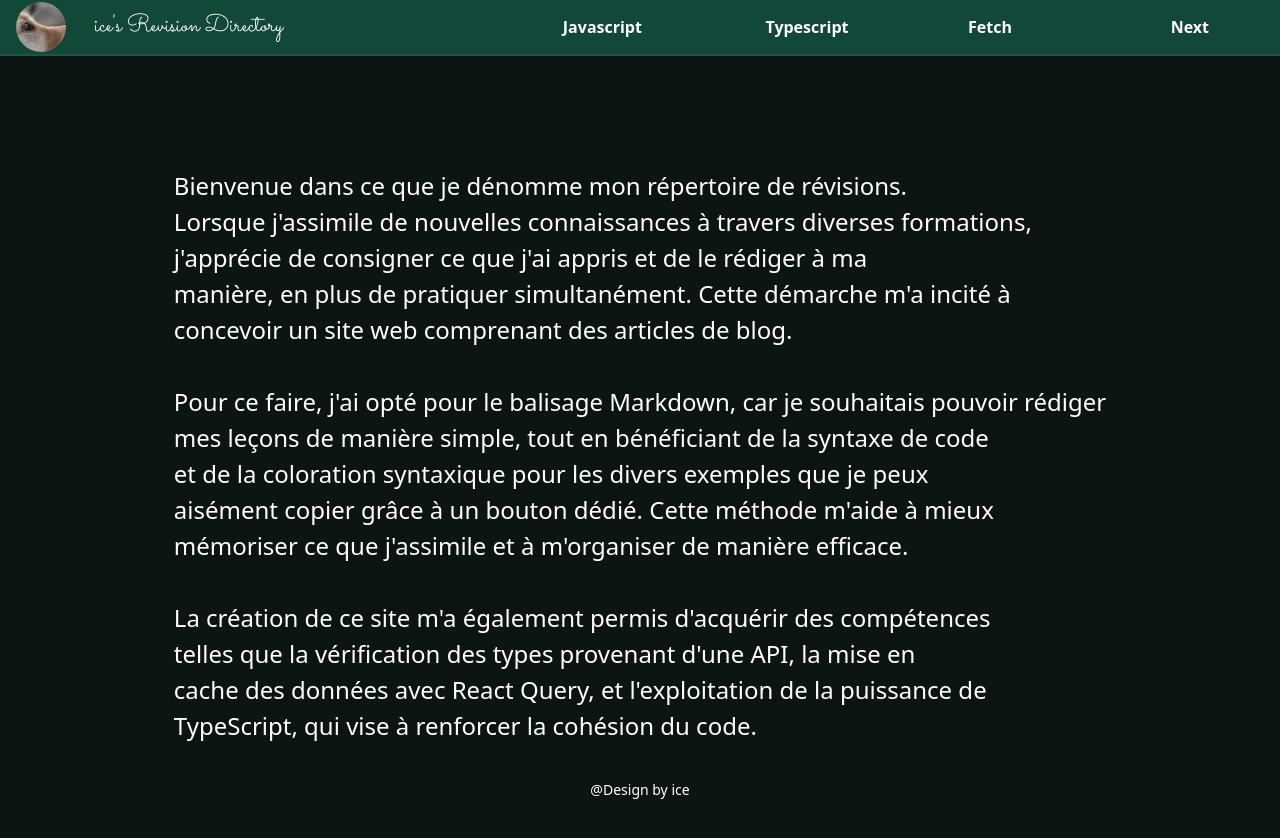
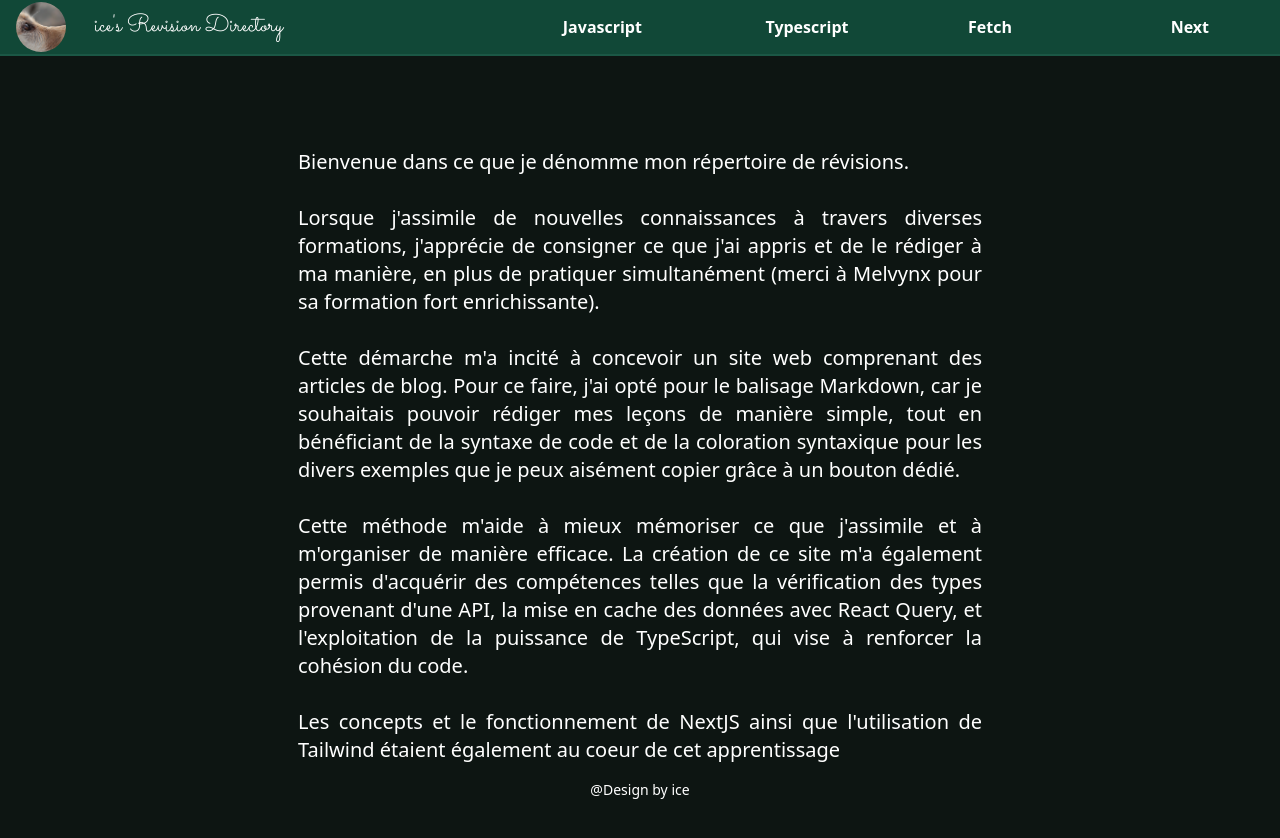
Before and after one commit to icenatsu/notions_typescript, a Next.js app: page / in a window 1280 px wide. Shown: the top 838 px of the page. Built offline with nearby package versions, Linux system fonts and the light colour scheme.

Commit message:
maj: message d'accueil

```diff
--- a/app/page.tsx
+++ b/app/page.tsx
@@ -3,19 +3,8 @@
 const Home = () => {
   return (
     <div className="flex min-h-screen items-center justify-center">
-      <p className="whitespace-pre-line">
-        {`Bienvenue dans ce que je dénomme mon répertoire de révisions.
-        Lorsque j'assimile de nouvelles connaissances à travers diverses formations,
-        j'apprécie de consigner ce que j'ai appris et de le rédiger à ma
-        manière, en plus de pratiquer simultanément. Cette démarche m'a incité à
-        concevoir un site web comprenant des articles de blog.\n\n Pour ce faire, j'ai opté pour le balisage Markdown, car je souhaitais pouvoir rédiger
-        mes leçons de manière simple, tout en bénéficiant de la syntaxe de code
-        et de la coloration syntaxique pour les divers exemples que je peux
-        aisément copier grâce à un bouton dédié. Cette méthode m'aide à mieux
-        mémoriser ce que j'assimile et à m'organiser de manière efficace.\n\n La création de ce site m'a également permis d'acquérir des compétences
-        telles que la vérification des types provenant d'une API, la mise en
-        cache des données avec React Query, et l'exploitation de la puissance de
-        TypeScript, qui vise à renforcer la cohésion du code.`}
+      <p className="min-w-[200px] max-w-[700px] whitespace-pre-wrap p-2 text-justify text-base lg:text-xl">
+        {`Bienvenue dans ce que je dénomme mon répertoire de révisions.\n\nLorsque j'assimile de nouvelles connaissances à travers diverses formations, j'apprécie de consigner ce que j'ai appris et de le rédiger à ma manière, en plus de pratiquer simultanément (merci à Melvynx pour sa formation fort enrichissante).\n\nCette démarche m'a incité à concevoir un site web comprenant des articles de blog. Pour ce faire, j'ai opté pour le balisage Markdown, car je souhaitais pouvoir rédiger mes leçons de manière simple, tout en bénéficiant de la syntaxe de code et de la coloration syntaxique pour les divers exemples que je peux aisément copier grâce à un bouton dédié.\n\nCette méthode m'aide à mieux mémoriser ce que j'assimile et à m'organiser de manière efficace. La création de ce site m'a également permis d'acquérir des compétences telles que la vérification des types provenant d'une API, la mise en cache des données avec React Query, et l'exploitation de la puissance de TypeScript, qui vise à renforcer la cohésion du code.\n\nLes concepts et le fonctionnement de NextJS ainsi que l'utilisation de Tailwind étaient également au coeur de cet apprentissage`}
       </p>
     </div>
   );
```
